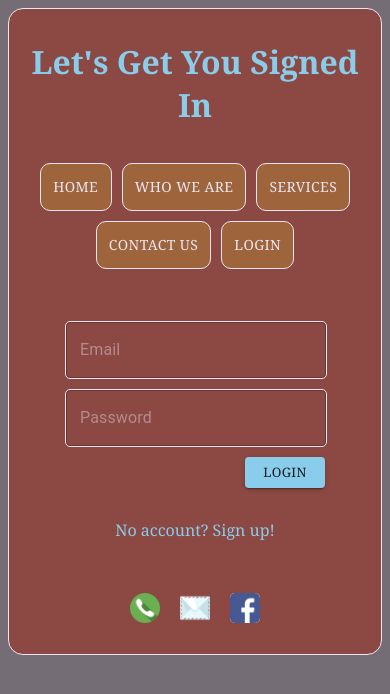
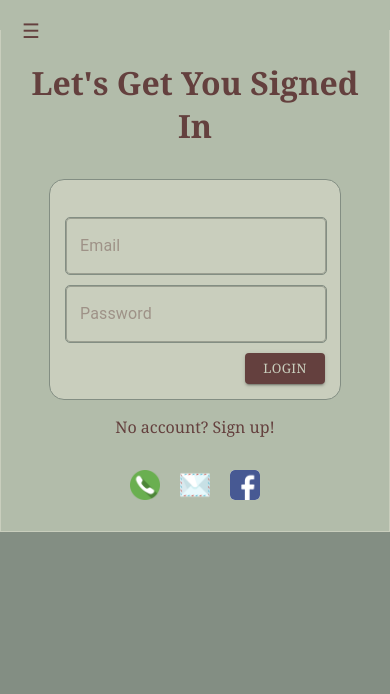
Before and after one commit to cperault/roofmasters, a React (Create React App) app: page /login in a window 390 px wide. Shown: the top 694 px of the page. Built offline with nearby package versions, Linux system fonts and the light colour scheme.

Commit message:
Majors changes to the UI; made a top nav media query to change into a hamburger menu. New color theme and responsiveness adjustments.

```diff
--- a/src/Views/ConfirmRegistration.js
+++ b/src/Views/ConfirmRegistration.js
@@ -9,14 +9,14 @@ import React, { useState } from "react";
 import axios from "axios";
 import { TextField, Button } from "@material-ui/core";
 
-const ConfirmRegistration = ({ Nav, Footer }) => {
+const ConfirmRegistration = ({ Nav, Footer, userIsLoggedIn }) => {
   //useState hook to manage the "page loading effect"
   const [pageLoading, setPageLoading] = useState(false);
   const [emailAddress, setEmailAddress] = useState("");
   const [registrationCode, setRegistrationCode] = useState("");
   const inputStyle = {
     marginBottom: "10px",
-    border: "solid 1px #ede6f2",
+    border: "solid 1px #838e83",
     borderRadius: "5px"
   };
   //prompt user to enter the code they receive via email before proceeding
@@ -46,16 +46,17 @@ const ConfirmRegistration = ({ Nav, Footer }) => {
   };
 
   return (
+    <React.Fragment>
+      <div className="topnav">
+        <Nav userIsLoggedIn={userIsLoggedIn} />
+      </div>
       <div className="wrapper_div">
-      <h1 className="wrapper_header">Let's Get You Registered</h1>
-      <nav>
-        <Nav />
-      </nav>
+        <h1 className="wrapper_header">Email Address Confirmation</h1>
         <div className="registrationg_wrapper_body_div">
           <div className="registration_form_div">
             <p className="register_form_div_header">
-            We have emailed you a confirmation code to the email you provided.
-            Please enter that below.
+              Please enter the confirmation code sent to the email address you
+              provided.
             </p>
             <TextField
               variant="outlined"
@@ -67,7 +68,7 @@ const ConfirmRegistration = ({ Nav, Footer }) => {
               placeholder="Email address being verified"
               InputProps={{
                 style: {
-                color: "#ede6f2"
+                  color: "#64403e"
                 }
               }}
             ></TextField>
@@ -82,15 +83,17 @@ const ConfirmRegistration = ({ Nav, Footer }) => {
               placeholder="Confirmation code"
               InputProps={{
                 style: {
-                color: "#ede6f2"
+                  color: "#64403e"
                 }
               }}
             ></TextField>
             <br />
             <Button
-            onClick={() => confirmRegistration(registrationCode, emailAddress)}
+              onClick={() =>
+                confirmRegistration(registrationCode, emailAddress)
+              }
               variant="contained"
-            style={{ backgroundColor: "#8acdea" }}
+              style={{ backgroundColor: "#64403e", color: "#c9cebd" }}
               size="small"
             >
               Verify
@@ -104,6 +107,7 @@ const ConfirmRegistration = ({ Nav, Footer }) => {
           <Footer />
         </footer>
       </div>
+    </React.Fragment>
   );
 };
 
--- a/src/Views/Contact.js
+++ b/src/Views/Contact.js
@@ -27,7 +27,7 @@ const Contact = ({
 
   const inputStyle = {
     marginBottom: "10px",
-    border: "solid 1px #ede6f2",
+    border: "solid 1px #838e83",
     borderRadius: "5px"
   };
   //set up the request to PHP backend for contact form processing
@@ -65,11 +65,12 @@ const Contact = ({
       });
   };
   return (
+    <React.Fragment>
+      <div className="topnav">
+        <Nav userIsLoggedIn={userIsLoggedIn} />
+      </div>
       <div className="wrapper_div">
         <h1 className="wrapper_header">Need to Get Ahold of Us?</h1>
-      <nav>
-        <Nav userIsLoggedIn={userIsLoggedIn} />
-      </nav>
         <div className="contact_wrapper_body_div">
           <div className="contact_form_div">
             <br />
@@ -83,7 +84,7 @@ const Contact = ({
               onChange={text => setContactName(text.target.value)}
               InputProps={{
                 style: {
-                color: "#ede6f2"
+                  color: "#64403e"
                 }
               }}
             />
@@ -98,7 +99,7 @@ const Contact = ({
               onChange={text => setContactEmail(text.target.value)}
               InputProps={{
                 style: {
-                color: "#ede6f2"
+                  color: "#64403e"
                 }
               }}
             />
@@ -115,7 +116,7 @@ const Contact = ({
               onChange={text => setContactDescriptionText(text.target.value)}
               InputProps={{
                 style: {
-                color: "#ede6f2"
+                  color: "#64403e"
                 }
               }}
             />
@@ -131,15 +132,14 @@ const Contact = ({
               placeholder="Please enter your invite code"
               InputProps={{
                 style: {
-                color: "#ede6f2",
-                outlineColor: "red"
+                  color: "#64403e"
                 }
               }}
             />
             <Button
               onClick={processContactForm}
               variant="contained"
-            style={{ backgroundColor: "#8acdea" }}
+              style={{ backgroundColor: "#64403e", color: "#c9cebd" }}
               size="small"
             >
               Send
@@ -150,6 +150,7 @@ const Contact = ({
           <Footer userIsLoggedIn={userIsLoggedIn} />
         </footer>
       </div>
+    </React.Fragment>
   );
 };
 
--- a/src/Views/Login.js
+++ b/src/Views/Login.js
@@ -20,7 +20,7 @@ const Login = ({ loggedInUser, userIsLoggedIn, stateHandler, Nav, Footer }) => {
   const [errors, setErrors] = useState([]);
   const inputStyle = {
     marginBottom: "10px",
-    border: "solid 1px #ede6f2",
+    border: "solid 1px #838e83",
     borderRadius: "5px"
   };
   //authentication handler function
@@ -29,7 +29,8 @@ const Login = ({ loggedInUser, userIsLoggedIn, stateHandler, Nav, Footer }) => {
     setPageLoading(true);
     axios
       .post(
-        "https://roofmasters-backend.herokuapp.com/index.php/authenticate",
+        // "https://roofmasters-backend.herokuapp.com/index.php/authenticate",
+        "http://localhost:3001/index.php/authenticate",
         {
           email: email,
           password: password
@@ -37,10 +38,9 @@ const Login = ({ loggedInUser, userIsLoggedIn, stateHandler, Nav, Footer }) => {
       )
       .then(response => {
         if (response.data.verification === "Failed") {
-          let errors = JSON.stringify(response.data.reasoning);
-          setErrors(JSON.parse(errors));
-        } else if (response.data.verification === "Verification needed") {
-          alert(response.data.reasoning);
+          let error = JSON.stringify(response.data.reasoning);
+          setErrors(JSON.parse(error));
+        } else if (response.data.verification === "Inactive") {
           window.location.assign("/confirm_registration");
         } else if (response.data.verification === "Password does not match.") {
           alert("Incorrect credentials, please try again.");
@@ -101,11 +101,13 @@ const Login = ({ loggedInUser, userIsLoggedIn, stateHandler, Nav, Footer }) => {
   };
 
   return (
+    <React.Fragment>
+      <div className="topnav">
+        <Nav userIsLoggedIn={userIsLoggedIn} />
+      </div>
       <div className="wrapper_div">
         <h1 className="wrapper_header">Let's Get You Signed In</h1>
-      <nav>
-        <Nav userIsLoggedIn={userIsLoggedIn} />
-      </nav>
+        <nav></nav>
         <div className="login_wrapper_body_div">
           <div className="login_form_div">
             <br />
@@ -116,7 +118,7 @@ const Login = ({ loggedInUser, userIsLoggedIn, stateHandler, Nav, Footer }) => {
               fullWidth
               InputProps={{
                 style: {
-                color: "#ede6f2"
+                  color: "#64403e"
                 }
               }}
               variant="outlined"
@@ -131,7 +133,7 @@ const Login = ({ loggedInUser, userIsLoggedIn, stateHandler, Nav, Footer }) => {
               style={inputStyle}
               InputProps={{
                 style: {
-                color: "#ede6f2"
+                  color: "#64403e"
                 }
               }}
               fullWidth
@@ -145,7 +147,7 @@ const Login = ({ loggedInUser, userIsLoggedIn, stateHandler, Nav, Footer }) => {
             <Button
               onClick={() => authenticate(email, password)}
               variant="contained"
-            style={{ backgroundColor: "#8acdea" }}
+              style={{ backgroundColor: "#64403e", color: "#c9cebd" }}
               size="small"
             >
               Login
@@ -175,6 +177,7 @@ const Login = ({ loggedInUser, userIsLoggedIn, stateHandler, Nav, Footer }) => {
           <Footer userIsLoggedIn={userIsLoggedIn} loggedInUser={loggedInUser} />
         </footer>
       </div>
+    </React.Fragment>
   );
 };
 
--- a/src/Views/Registration.js
+++ b/src/Views/Registration.js
@@ -29,7 +29,7 @@ const Registration = ({
   const [errors, setErrors] = useState([]);
   const inputStyle = {
     marginBottom: "10px",
-    border: "solid 1px #ede6f2",
+    border: "solid 1px #838e83",
     borderRadius: "5px"
   };
   //submit email address and password from registration for account to be created
@@ -83,15 +83,17 @@ const Registration = ({
   };
 
   return (
+    <React.Fragment>
+      <div className="topnav">
+        <Nav userIsLoggedIn={userIsLoggedIn} />
+      </div>
       <div className="wrapper_div">
         <h1 className="wrapper_header">Let's Get You Registered</h1>
-      <nav>
-        <Nav userIsLoggedIn={userIsLoggedIn} />
-      </nav>
         <div className="registrationg_wrapper_body_div">
           <div className="registration_form_div">
             <p className="register_form_div_header">
-            Please enter your information and create a unique, secure password.
+              Please enter your information and create a unique, secure
+              password.
             </p>
             <br />
             <TextField
@@ -104,7 +106,7 @@ const Registration = ({
               placeholder="First Name"
               InputProps={{
                 style: {
-                color: "#ede6f2"
+                  color: "#64403e"
                 }
               }}
             />
@@ -119,7 +121,7 @@ const Registration = ({
               placeholder="Last Name"
               InputProps={{
                 style: {
-                color: "#ede6f2"
+                  color: "#64403e"
                 }
               }}
             />
@@ -137,7 +139,7 @@ const Registration = ({
               mask="_"
               InputProps={{
                 style: {
-                color: "#ede6f2"
+                  color: "#64403e"
                 }
               }}
             />
@@ -152,7 +154,7 @@ const Registration = ({
               placeholder="Email"
               InputProps={{
                 style: {
-                color: "#ede6f2"
+                  color: "#64403e"
                 }
               }}
             />
@@ -168,7 +170,7 @@ const Registration = ({
               placeholder="Password"
               InputProps={{
                 style: {
-                color: "#ede6f2"
+                  color: "#64403e"
                 }
               }}
             />
@@ -184,7 +186,7 @@ const Registration = ({
               placeholder="Please enter your invite code"
               InputProps={{
                 style: {
-                color: "#ede6f2"
+                  color: "#64403e"
                 }
               }}
             />
@@ -202,7 +204,7 @@ const Registration = ({
               }
               variant="contained"
               size="small"
-            style={{ backgroundColor: "#8acdea" }}
+              style={{ backgroundColor: "#64403e", color: "#c9cebd" }}
             >
               Register
             </Button>
@@ -227,6 +229,7 @@ const Registration = ({
           <Footer userIsLoggedIn={userIsLoggedIn} loggedInUser={loggedInUser} />
         </footer>
       </div>
+    </React.Fragment>
   );
 };
 
--- a/src/Views/URLNav.js
+++ b/src/Views/URLNav.js
@@ -6,8 +6,9 @@
  *Purpose: This component is responsible for storing and setting up nav links.                                     *
 \******************************************************************************************************************/
 
-import React from "react";
+import React, { useState } from "react";
 import { Tab } from "@material-ui/core";
+
 const URLNav = ({ userIsLoggedIn }) => {
   const navArray = [
     { name: "Home", value: "/landing" },
@@ -23,12 +24,29 @@ const URLNav = ({ userIsLoggedIn }) => {
       value: userIsLoggedIn === "false" ? "" : "/profile"
     }
   ];
+  const [width, setWidth] = useState("");
+  const [marginLeft, setMarginLeft] = useState("");
+
+  const openNav = () => {
+    //open the sidenav menu
+    setWidth("250px");
+    setMarginLeft("250px");
+  };
+
+  const closeNav = () => {
+    //close
+    setWidth("0px");
+    setMarginLeft("0px");
+  };
 
   const navRedirectHandler = link => {
     window.location.assign(link);
   };
 
-  return navArray
+  return (
+    <React.Fragment>
+      <div className="tab-nav">
+        {navArray
           .filter(link => link.name !== "")
           .map(link => {
             return (
@@ -36,19 +54,36 @@ const URLNav = ({ userIsLoggedIn }) => {
                 label={link.name}
                 onClick={() => navRedirectHandler(link.value)}
                 style={{
-            backgroundColor: "#9e643c",
-            border: "solid 1px #ede6f2",
-            opacity: "1",
+                  backgroundColor: "#6c6061",
+                  border: "solid 1px #c9cebd",
                   width: "auto",
                   height: "auto",
                   margin: "5px",
                   borderRadius: "10px",
-            color: "#ede6f2",
+                  color: "white",
                   position: "static"
                 }}
               />
             );
-    });
+          })}
+      </div>
+      <div id="mySidebar" className="sidebar" style={{ width: width }}>
+        <p className="closebtn" onClick={closeNav}>
+          x
+        </p>
+        {navArray
+          .filter(link => link.name !== "")
+          .map(link => {
+            return <a href={link.value}>{link.name}</a>;
+          })}
+      </div>
+      <div id="main" style={{ marginLeft: marginLeft }}>
+        <button className="openbtn" onClick={openNav}>
+          ☰
+        </button>
+      </div>
+    </React.Fragment>
+  );
 };
 
 export default URLNav;
--- a/src/page_styling.css
+++ b/src/page_styling.css
@@ -3,47 +3,40 @@
 }
 
 body {
-  background-color: #746d75;
+  background-color: #838e83;
+  margin: 0;
 }
 
-.wrapper_div {
+.tab-nav {
+  text-align: center;
+}
+.wrapper_div,
+.wrapper_div_landing {
   margin: 0 auto;
   min-width: 300px;
   max-width: 960px;
-  border: solid #ede6f2 1px;
+  background-color: #b2bcaa;
+  border: solid #c9cebd 1px;
   border-radius: 15px;
   text-align: center;
-  background-color: #8c4843;
 }
 
 .wrapper_header {
   display: inline-block;
   padding: 10px;
-  color: #8acdea;
+  color: #64403e;
 }
 
 .wrapper_body_div_profile,
 .contact_wrapper_body_div {
-  margin: 10px;
   overflow: hidden;
 }
 
 .contact_wrapper_body_div,
 .login_wrapper_body_div,
-.registration_form_div {
-  margin: 10px;
+.registration_form_div,
+.contact_form_div {
   display: inline-block;
-}
-
-/*
-the wrapper_nav_li and form styling combination below
-represents the nav links and consists of the li and form
-encasing each li so that PHP can process each li link action
-*/
-.wrapper_nav_li,
-form {
-  display: inline;
-  margin: 2px;
 }
 
 .wrapper_body_content_div {
@@ -54,22 +47,22 @@ form {
 .wrapper_body_div_content_paragraph {
   text-align: justify;
   text-indent: 50px;
-  color: #ede6f2;
+  color: #64403e;
 }
 
 .wrapper_body_div_content_paragraph_header {
-  color: #8acdea;
+  color: #64403e;
 }
 
 .landing_wrapper_body_div_content_paragraph {
   overflow: hidden;
   text-align: justify;
   text-indent: 50px;
-  color: #ede6f2;
+  color: #64403e;
 }
 
 .landing_wrapper_body_div_content_paragraph img {
-  border: solid 1px #ede6f2;
+  border: solid 1px #c9cebd;
 }
 
 .left_image,
@@ -88,28 +81,20 @@ form {
   margin-left: 15px;
 }
 
-.contact_form_div {
-  padding: 10px;
-  display: inline-block;
-  width: 300px;
-  text-align: right;
-}
-
-.contact_form_div input {
-  width: 300px;
-}
-
 .contact_form_button {
   width: 100px;
 }
 
 .login_form_div,
-.registration_form_div {
+.registration_form_div,
+.contact_form_div {
   width: 300px;
-  margin: 0 auto;
   overflow: hidden;
   padding: 15px;
   text-align: right;
+  background-color: #c9cebd;
+  border: solid 1px #838e83;
+  border-radius: 15px;
 }
 
 .login_form_div button {
@@ -180,40 +165,98 @@ a:link {
 
 .register_form_div_header {
   text-align: center;
-  color: #ede6f2;
+  color: #64403e;
 }
 
 .registration-form-error-div {
   margin: 0 auto;
-  color: #8acdea;
+  color: #64403e;
 }
 .registration-form-error-div ul {
   margin: 0 auto;
   list-style-type: none;
-  color: #ede6f2;
+  color: #64403e;
 }
 .registration-form-error-div p {
   font-weight: bold;
 }
 .no-account-p-link a {
-  color: #8acdea;
+  color: #64403e;
 }
 .loading-message {
-  color: #8acdea;
+  color: #64403e;
 }
-/*
-media query for responsiveness; adjusts the nav links
-to be stacked horizontally when screen size is smaller
-*/
-@media only screen and (max-width: 600px) {
-  .landing_wrapper_body_div_content_paragraph {
-    padding: 15px;
-    margin: 15px;
-    overflow: hidden;
-    text-align: justify;
-    text-indent: 50px;
+
+@media only screen and (min-width: 851px) {
+  .sidebar,
+  #main {
+    display: none;
+  }
+}
+@media only screen and (max-width: 850px) {
+  /* hide the Tab components inside the .tab-nav div*/
+  .tab-nav {
+    display: none;
+  }
+  .topnav {
+    background-color: #b2bcaa;
+    border: none;
+    height: 30px;
+  }
+  .wrapper_div,
+  .wrapper_div_landing,
+  .contact_wrapper_body_div {
+    border-radius: 0px;
+    border-top: none;
+  }
+  .sidebar {
+    width: 0;
+    position: fixed;
+    z-index: 1;
+    top: 0;
+    left: 0;
+    overflow-x: hidden;
+    background-color: #6c6061;
+    color: white;
+    height: 100%;
+    transition: 0.9s;
   }
 
+  .sidebar a {
+    padding: 20px;
+    margin-top: 30px;
+    text-decoration: none;
+    text-align: left;
+    font-size: 25px;
+    color: white;
+    display: block;
+    transition: 0.9s;
+  }
+  .sidebar .closebtn {
+    float: right;
+    color: white;
+    font-size: 36px;
+    margin-right: 15px;
+    margin-top: 5px;
+  }
+
+  .openbtn {
+    position: sticky !important;
+    top: 0;
+    left: 0;
+    font-size: 20px;
+    background-color: inherit;
+    color: #64403e;
+    border: none;
+  }
+
+  #main {
+    transition: margin-left 0.9s;
+    padding: 16px;
+  }
+}
+
+@media only screen and (max-width: 600px) {
   .contact_form_div,
   .login_form_div,
   .registration_form_div {
@@ -240,6 +283,14 @@ to be stacked horizontally when screen size is smaller
   .item_summary_profile {
     font-size: smaller;
   }
+  .contact_form_div_footer img {
+    margin-top: 0;
+  }
+
+  .landing_wrapper_body_div_content_paragraph {
+    text-align: justify;
+    font-size: 12px;
+  }
 }
 
 @media only screen and (min-width: 600px) {
```
Also changed, not shown: src/App.js (+7 -1 lines), src/Views/About.js (+41 -38 lines), src/Views/Landing.js (+63 -55 lines), src/Views/Profile.js (+5 -3 lines), src/Views/Services.js (+8 -4 lines), 1 other file (tests, documents, lock files or other folders). Lines whose indentation alone changed are shown as unchanged.
